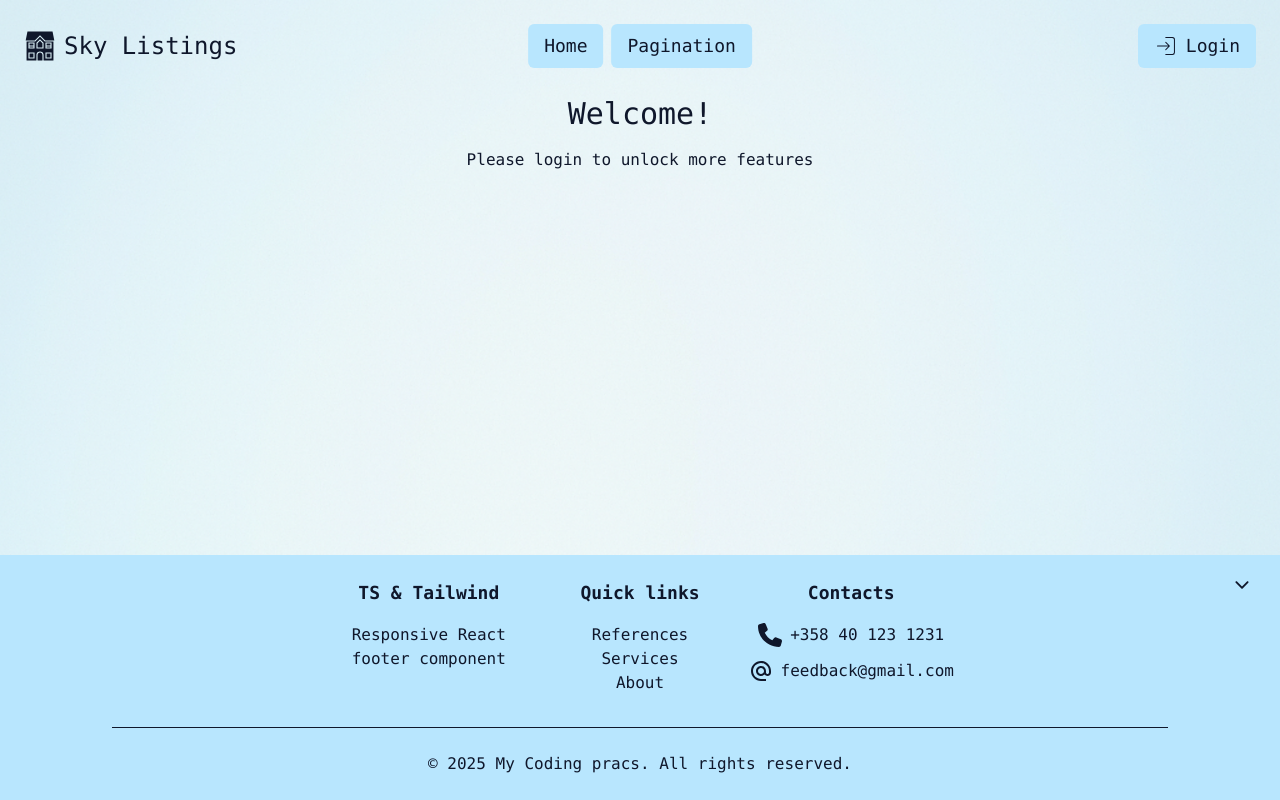
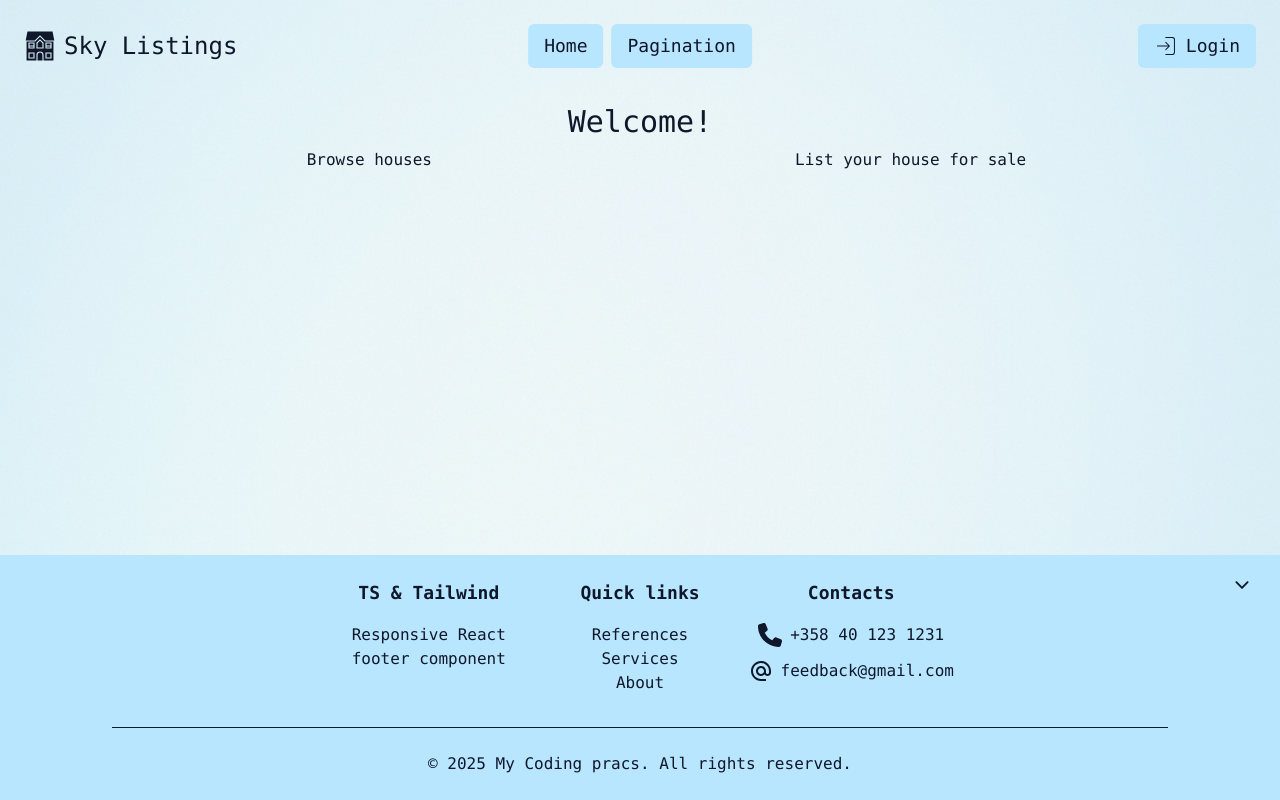
Before and after one commit to olliuhlbeck/sky-listings, a React (Vite) app in the folder frontend/: page / in a window 1280 px wide. Built offline with nearby package versions, Linux system fonts and the light colour scheme.

Commit message:
change header logo

```diff
--- a/frontend/src/pages/HomePage/HomePage.tsx
+++ b/frontend/src/pages/HomePage/HomePage.tsx
@@ -5,11 +5,28 @@ const HomePage = () => {
   return (
     <div className='flex flex-col justify-center items-center mt-6'>
       {user ? (
-        <h1 className='text-3xl'>{`Welcome ${user}!`}</h1>
+        <>
+          <h1 className='text-3xl my-2'>{`Welcome ${user}!`}</h1>
+          <div className='flex gap-4 w-5/6'>
+            <div className='flex flex-1 justify-center items-center'>
+              <h2>Browse houses</h2>
+            </div>
+            <div className='flex flex-1 justify-center items-center'>
+              <h2>List your house for sale</h2>
+            </div>
+          </div>
+        </>
       ) : (
         <>
-          <h1 className='text-3xl mb-4'>Welcome!</h1>
-          <p>Please login to unlock more features</p>
+          <h1 className='text-3xl my-2'>Welcome!</h1>
+          <div className='flex gap-4 w-5/6'>
+            <div className='flex flex-1 justify-center items-center'>
+              <h2>Browse houses</h2>
+            </div>
+            <div className='flex flex-1 justify-center items-center'>
+              <h2>List your house for sale</h2>
+            </div>
+          </div>
         </>
       )}
     </div>
```
